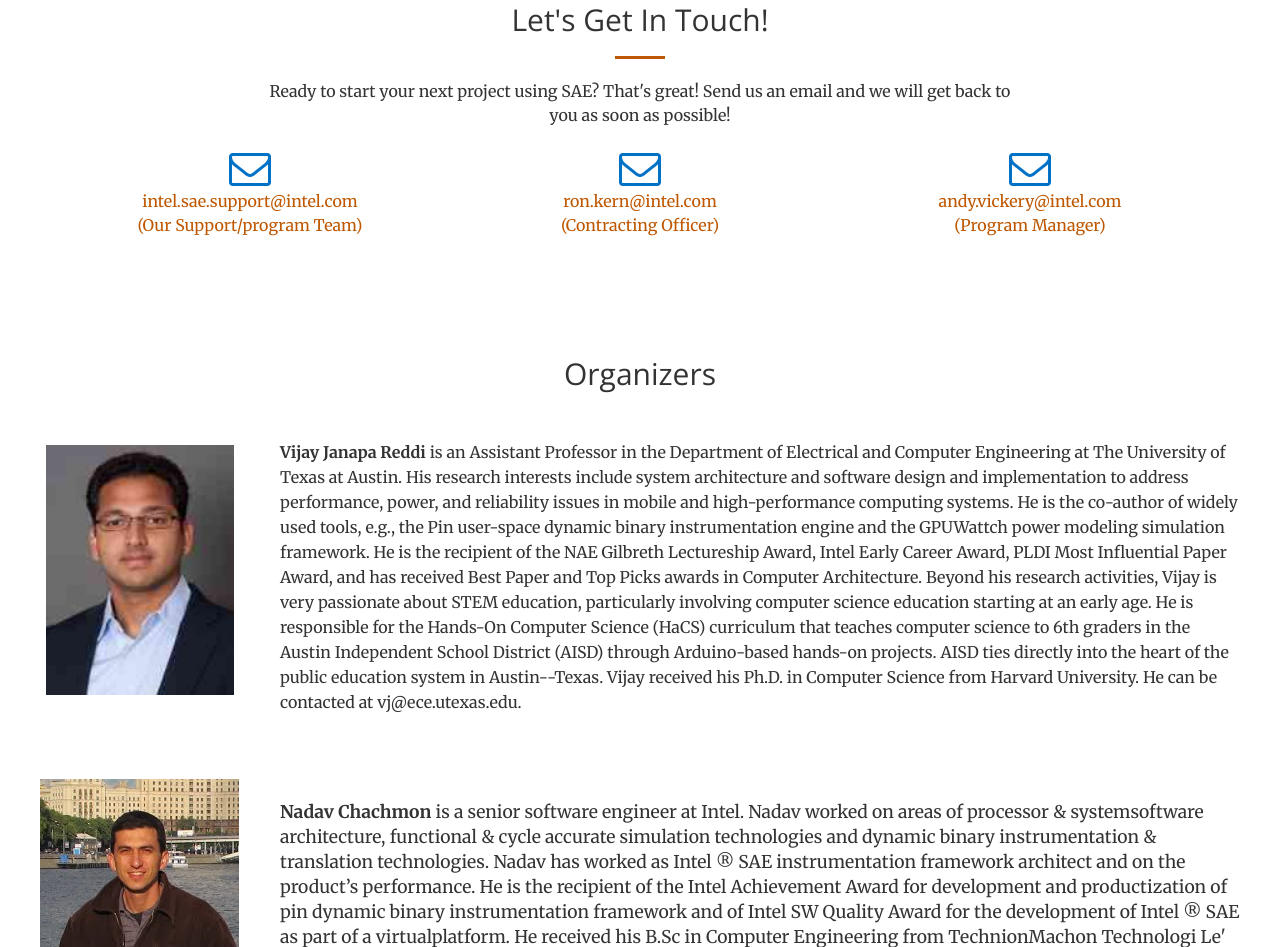
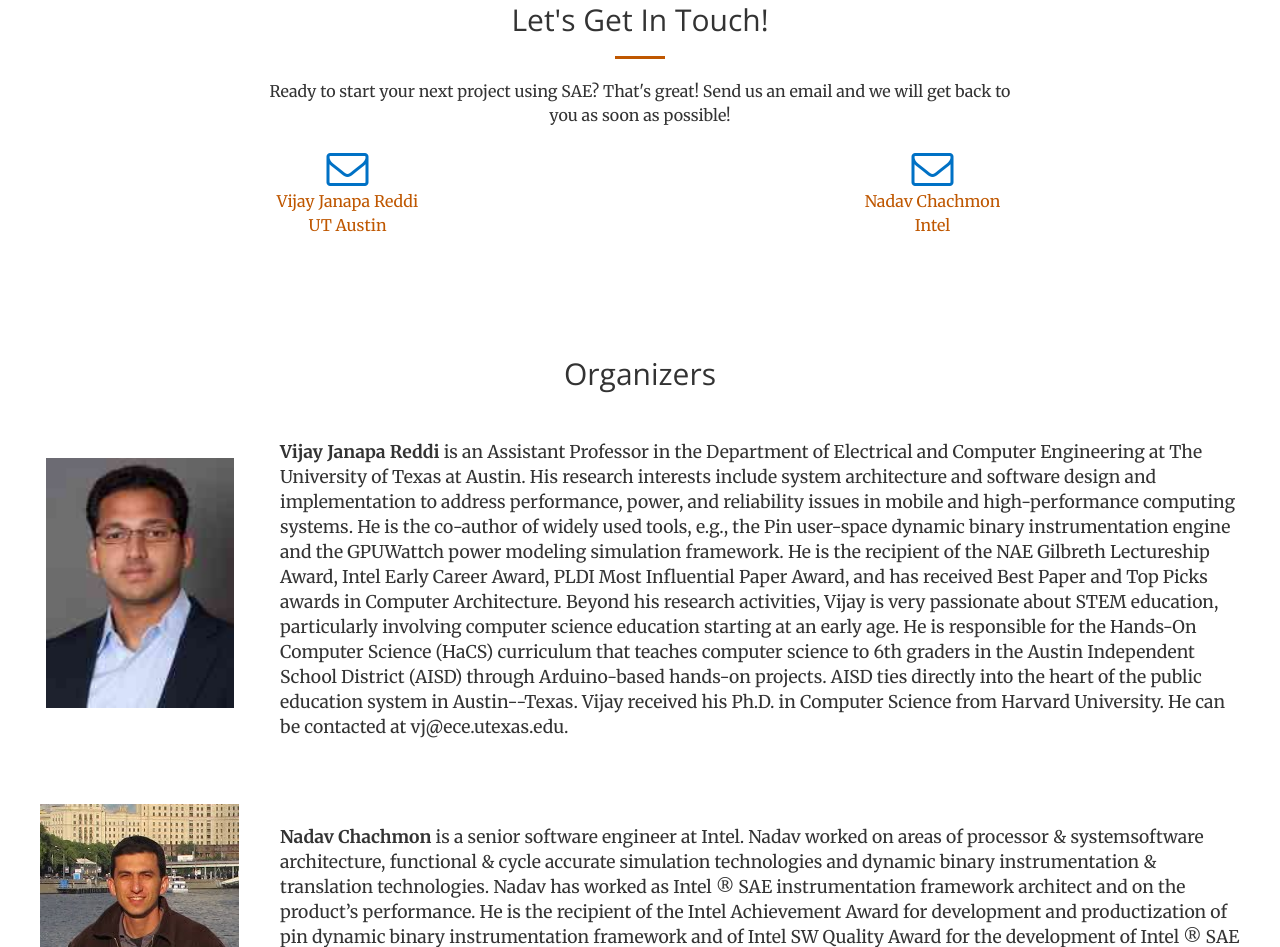
Before and after one commit to Trinity-at-UT/Intel-SAE-Website, a website: page index.html in a window 1280 px wide. Shown: the part 3668-4615 px from the top of the page. Drawn offline with nearby package versions, Linux system fonts and the light colour scheme.

Commit message:
contacts updated

```diff
--- a/index.html
+++ b/index.html
@@ -216,17 +216,13 @@
                     <hr class="primary">
                     <p>Ready to start your next project using SAE? That's great! Send us an email and we will get back to you as soon as possible!</p>
                 </div>
-                <div class="col-lg-4 text-center">
+                <div class="col-lg-6 col-md-6 text-center">
                     <i class="fa fa-envelope-o fa-3x sr-contact" style="color:#0071c5"></i>
-                    <p><a href="mailto:intel.sae.support@intel.com">intel.sae.support@intel.com <br />(Our Support/program Team)</a></p>
+                    <p><a href="mailto:vj@ece.utexas.edu">Vijay Janapa Reddi <br />UT Austin</a></p>
                 </div>
-                <div class="col-lg-4 text-center">
+                <div class="col-lg-6 col-md-6 text-center">
                     <i class="fa fa-envelope-o fa-3x sr-contact" style="color:#0071c5"></i>
-                    <p><a href="mailto:ron.kern@intel.com">ron.kern@intel.com <br />(Contracting Officer)</a></p>
-                </div>
-                <div class="col-lg-4 text-center">
-                    <i class="fa fa-envelope-o fa-3x sr-contact" style="color:#0071c5"></i>
-                    <p><a href="mailto:andy.vickery@intel.com">andy.vickery@intel.com <br />(Program Manager)</a></p>
+                    <p><a href="mailto:nadav.chachmon@intel.com">Nadav Chachmon <br />Intel</a></p>
                 </div>
             </div>
         </div>
@@ -253,8 +249,8 @@
                         <td style="width:1138px;height:188px"><b><br />
                         <br /></b>
                             <blockquote style="margin:0 0 0 40px;border:none;padding:0px">
-                            <font size="3"><b>Vijay Janapa Reddi <span style="background-color:transparent;font-weight:normal">is an Assistant Professor in the Department of Electrical and Computer Engineering at The University of Texas at Austin. His research interests include system architecture and software design and implementation to address performance, power, and reliability issues in mobile and high-performance computing systems. He is the co-author of widely used tools, e.g., the Pin user-space dynamic binary instrumentation engine and the GPUWattch power modeling simulation framework. He is the recipient of the NAE Gilbreth Lectureship Award, Intel Early Career Award, PLDI Most Influential Paper Award, and has received Best Paper and Top Picks awards in Computer Architecture. Beyond his research activities, Vijay is very passionate about STEM education, particularly involving computer science education starting at an early age. He is responsible for the Hands-On Computer Science (HaCS) curriculum that teaches computer science to 6th graders in the Austin Independent School District (AISD) through Arduino-based hands-on projects. AISD ties directly into the heart of the public education system in Austin--Texas. Vijay received his Ph.D. in Computer Science from Harvard University. He can be contacted at vj@ece.utexas.edu.<br /><br />
-                            </span></b></font>
+                            <b>Vijay Janapa Reddi <span style="background-color:transparent;font-weight:normal">is an Assistant Professor in the Department of Electrical and Computer Engineering at The University of Texas at Austin. His research interests include system architecture and software design and implementation to address performance, power, and reliability issues in mobile and high-performance computing systems. He is the co-author of widely used tools, e.g., the Pin user-space dynamic binary instrumentation engine and the GPUWattch power modeling simulation framework. He is the recipient of the NAE Gilbreth Lectureship Award, Intel Early Career Award, PLDI Most Influential Paper Award, and has received Best Paper and Top Picks awards in Computer Architecture. Beyond his research activities, Vijay is very passionate about STEM education, particularly involving computer science education starting at an early age. He is responsible for the Hands-On Computer Science (HaCS) curriculum that teaches computer science to 6th graders in the Austin Independent School District (AISD) through Arduino-based hands-on projects. AISD ties directly into the heart of the public education system in Austin--Texas. Vijay received his Ph.D. in Computer Science from Harvard University. He can be contacted at vj@ece.utexas.edu.<br /><br />
+                            </span></b>
                             </blockquote><b><span style="background-color:transparent;font-weight:normal"> <br /></span></b>
                        </td>
                        </tr>
```
